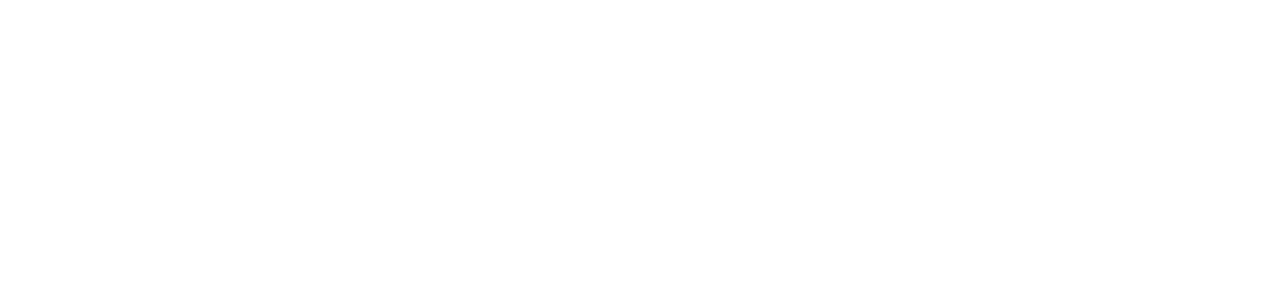
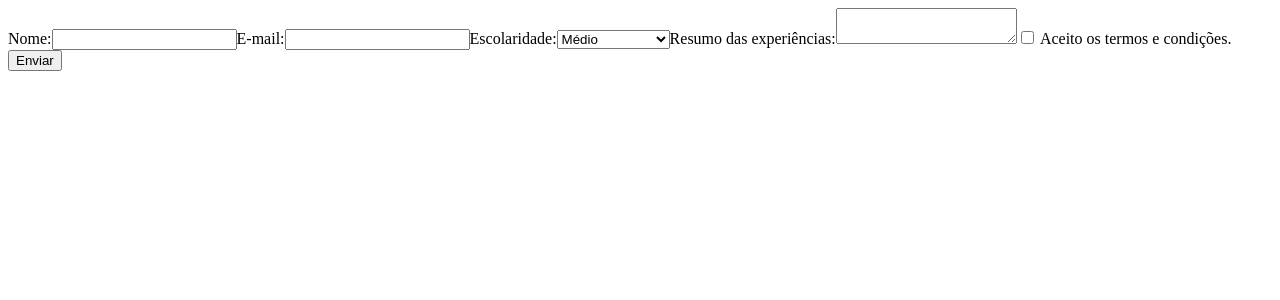
Before and after one commit to caduvisentin/projects, a React (Vite) app in the folder vite-project/: page / in a window 1280 px wide. Shown: the top 300 px of the page. Built offline with nearby package versions, Linux system fonts and the light colour scheme.

Commit message:
Formulário com validação

```diff
--- a/vite-project/src/App.tsx
+++ b/vite-project/src/App.tsx
@@ -1,10 +1,79 @@
+import { useState } from 'react'
 import './App.css'
 
 function App() {
+  const [name, setName] = useState("");
+  const [email, setEmail] = useState("");
+  const [schooling, setSchooling] = useState("Médio");
+  const [resume, setResume] = useState("");
+  const [terms, setTerms] = useState(false);
+  const [error, setError] = useState(false);
 
+
+  const resetForm = () => {
+    setName("");
+    setEmail("");
+    setSchooling("Médio");
+    setResume("");
+    setTerms(false);
+    setError(false);
+  }
+
+  const validateEmail = (email: string) => {
+    const regex = /^[^\s@]+@[^\s@]+\.[^\s@]+$/;
+    return regex.test(email);
+  }
+
+  const handleSubmit = (event: React.FormEvent<HTMLFormElement>) => {
+    event.preventDefault();
+    if (!validateEmail(email)) {
+      alert("E-mail inválido!")
+      setError(false);
+    }
+    if (terms) {
+      if (validateEmail(email)) {
+        alert(
+          `Nome: ${name}\nE-mail: ${email}\nEscolaridade: ${schooling}\nExperiências: ${resume}`
+        );
+        resetForm();
+      }
+    } else {
+      setError(true);
+    }
+  }
 
   return (
     <>
+      <form onSubmit={(event) => handleSubmit(event)}>
+        <label>
+          Nome:
+          <input type="text" value={name} onChange={({ target }) => setName(target.value)} />
+        </label>
+        <label>
+          E-mail:
+          <input type="text" value={email} onChange={({ target }) => setEmail(target.value)} />
+        </label>
+        <label>
+          Escolaridade:
+          <select value={schooling} onChange={({ target }) => setSchooling(target.value)}>
+            <option value="Médio">Médio</option>
+            <option value="Superior">Superior</option>
+            <option value="Pós-graduação">Pós-graduação</option>
+          </select>
+        </label>
+        <label>
+          Resumo das experiências:
+          <textarea value={resume} onChange={({ target }) => setResume(target.value)}></textarea>
+        </label>
+        <label>
+          <input type="checkbox" checked={terms} onChange={() => setTerms((prev) => !prev)} /> Aceito os termos e condições.
+        </label>
+        <button>Enviar</button>
+      </form>
+
+      {error && (
+        <h4>Você precisa aceitar os termos e condições!</h4>
+      )}
 
     </>
   )
```
